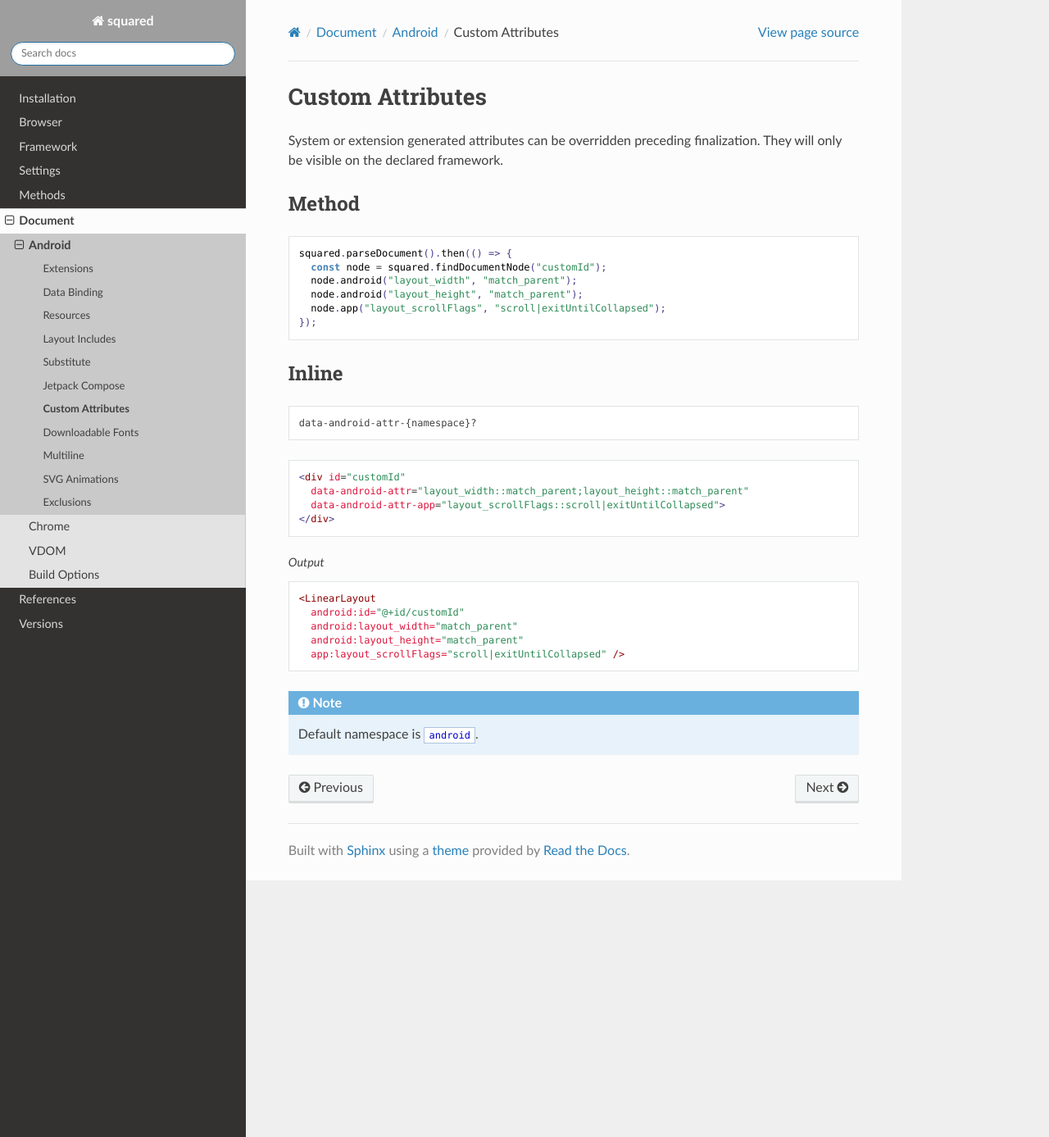
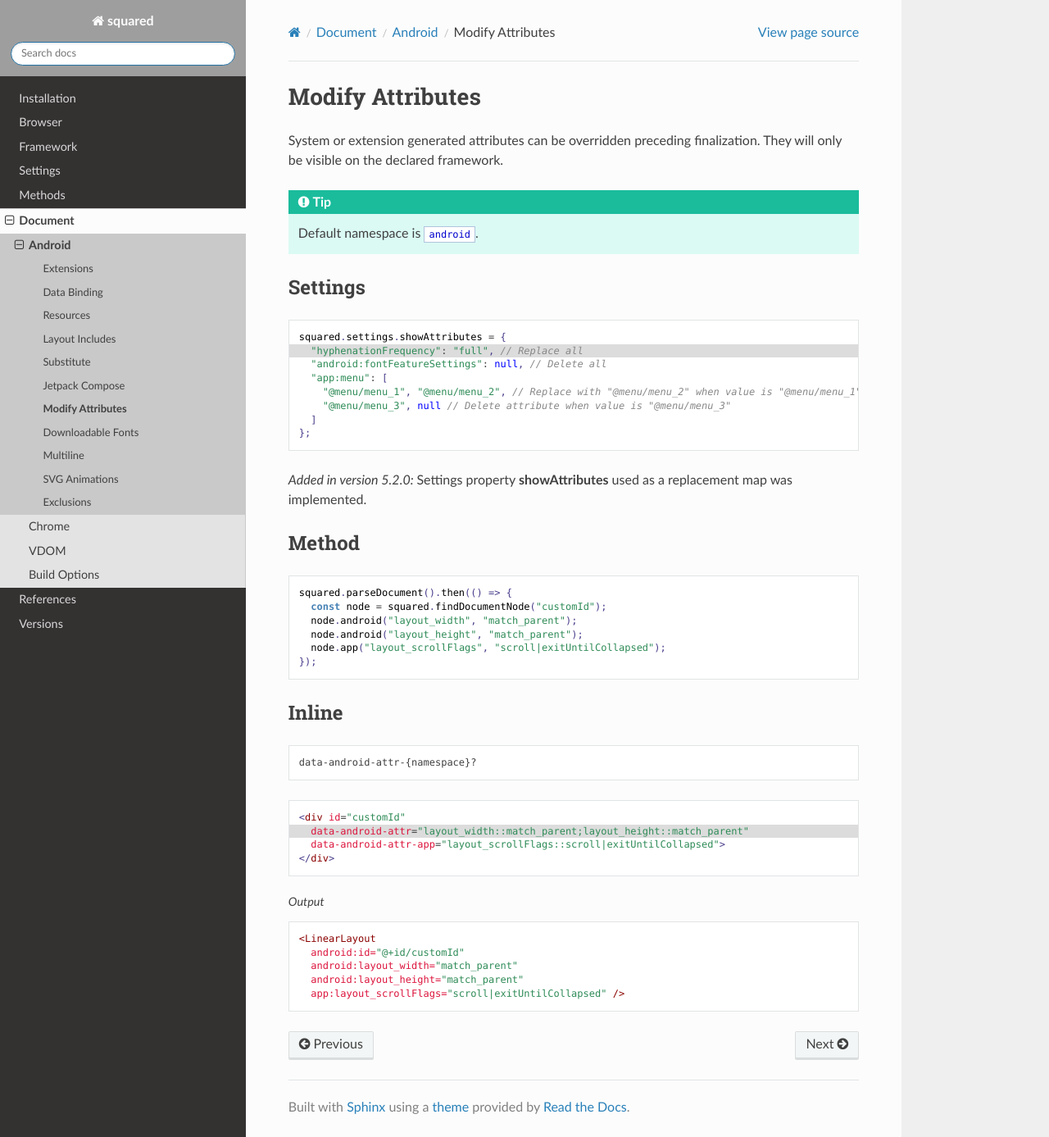
Before and after one commit to anpham6/android-docs, a Sphinx documentation site: the page built from source/document/android/attributes.rst, in a window 1280 px wide and 1387 px high. Shown: the whole window at 82% size. Built offline with Sphinx 7.4.7 and the Read the Docs theme 2.0.0, drawn with Linux system fonts in a browser that asks for light colours; grey boxes are pictures that could not be loaded.

Commit message:
Document: Custom Attributes page was renamed Modify Attributes.

```diff
--- a/source/document/android/attributes.rst
+++ b/source/document/android/attributes.rst
@@ -1,8 +1,29 @@
 =================
-Custom Attributes
+Modify Attributes
 =================
 
 System or extension generated attributes can be overridden preceding finalization. They will only be visible on the declared framework.
+
+.. tip:: Default namespace is ``android``.
+
+Settings
+========
+
+.. code-block::
+  :emphasize-lines: 2
+
+  squared.settings.showAttributes = {
+    "hyphenationFrequency": "full", // Replace all
+    "android:fontFeatureSettings": null, // Delete all
+    "app:menu": [
+      "@menu/menu_1", "@menu/menu_2", // Replace with "@menu/menu_2" when value is "@menu/menu_1"
+      "@menu/menu_3", null // Delete attribute when value is "@menu/menu_3"
+    ]
+  };
+
+.. versionadded:: 5.2.0
+
+  Settings property **showAttributes** used as a replacement map was implemented.
 
 Method
 ======
@@ -24,6 +45,7 @@
   data-android-attr-{namespace}?
 
 .. code-block:: html
+  :emphasize-lines: 2
 
   <div id="customId"
     data-android-attr="layout_width::match_parent;layout_height::match_parent"
--- a/source/framework/chrome.rst
+++ b/source/framework/chrome.rst
@@ -40,6 +40,4 @@
       attributeOldValue: true,
       characterDataOldValue: true
     });
-    /* OR */
-    squared.observe(false);
   });
```
Also changed, not shown: other parts of source/document/android/attributes.rst (+0 -2 lines).
